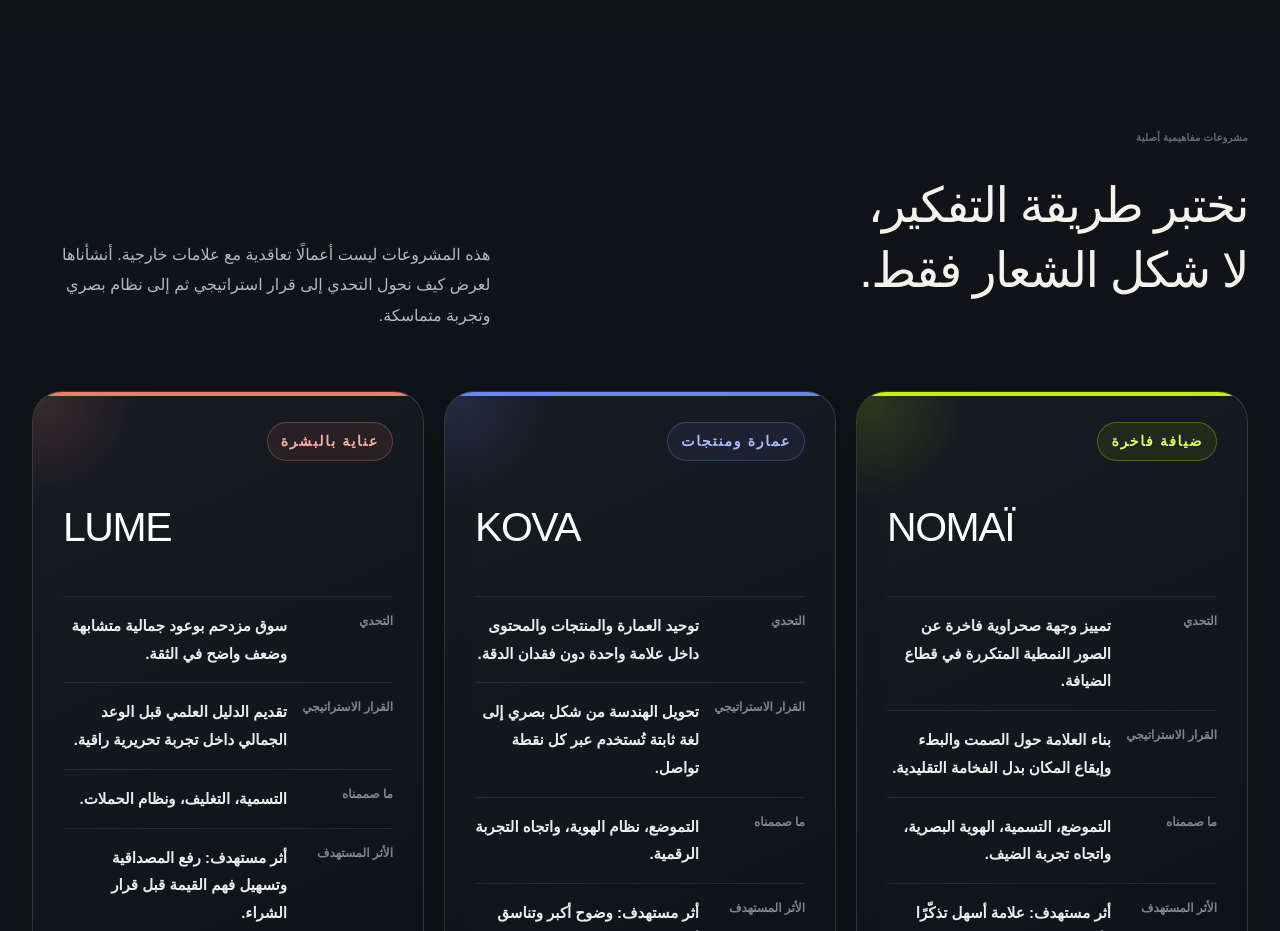
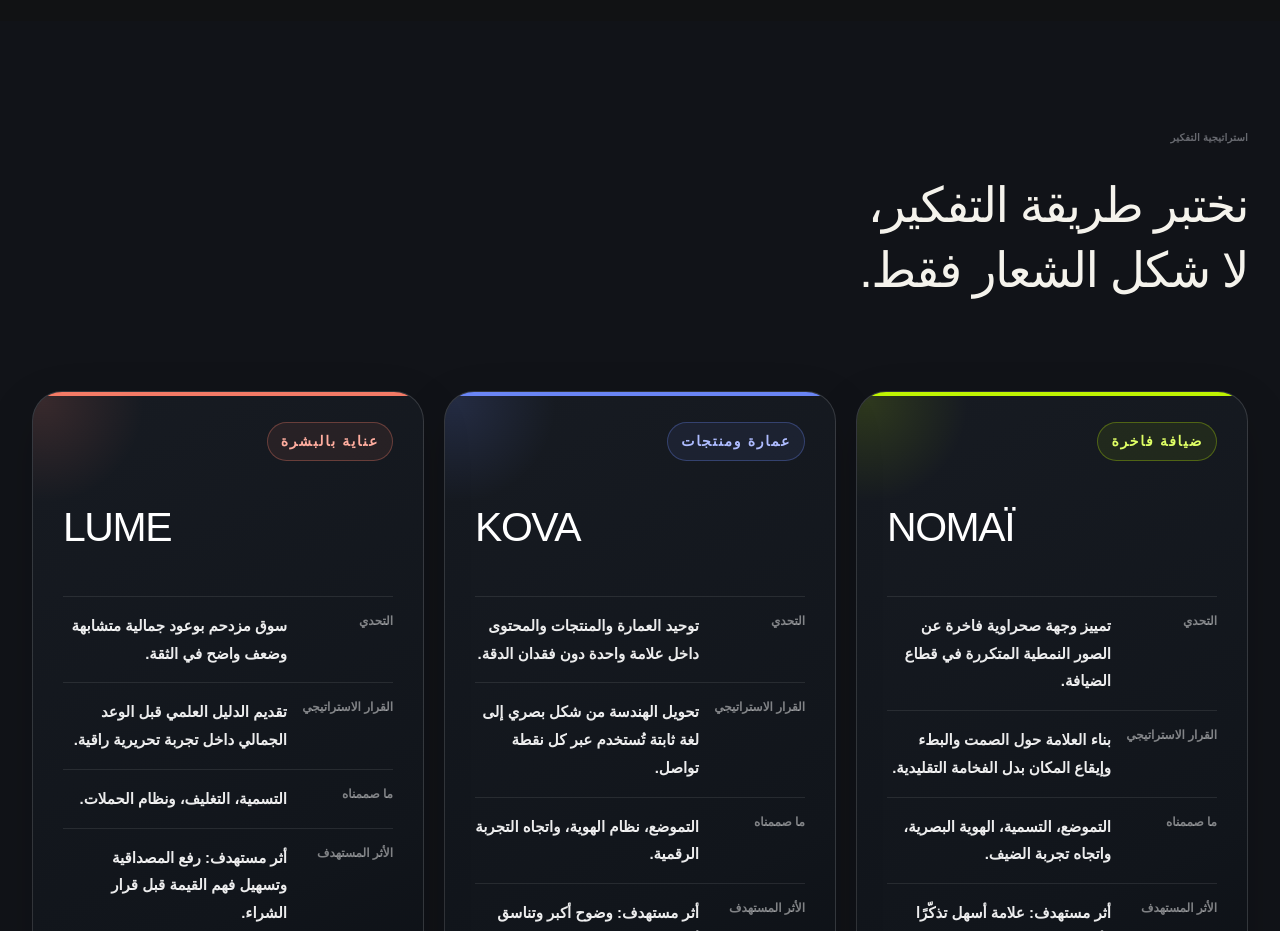
Before and after one commit to mohammedrashad2011-ui/Dewank-2026-website, a Next.js app: page /work in a window 1280 px wide. Shown: the part 5800-6731 px from the top of the page. Built offline with nearby package versions, Linux system fonts and the light colour scheme; a web font is replaced by a local one.

Commit message:
Refine concept section heading and remove explanatory copy

```diff
--- a/app/work/page.tsx
+++ b/app/work/page.tsx
@@ -190,10 +190,9 @@ export default function WorkPage() {
         <div className="shell">
           <div className="concepts-head">
             <div>
-              <span className="section-label">مشروعات مفاهيمية أصلية</span>
+              <span className="section-label">استراتيجية التفكير</span>
               <h2>نختبر طريقة التفكير،<br/>لا شكل الشعار فقط.</h2>
             </div>
-            <p>هذه المشروعات ليست أعمالًا تعاقدية مع علامات خارجية. أنشأناها لعرض كيف نحول التحدي إلى قرار استراتيجي ثم إلى نظام بصري وتجربة متماسكة.</p>
           </div>
 
           <div className="concept-grid">
```
